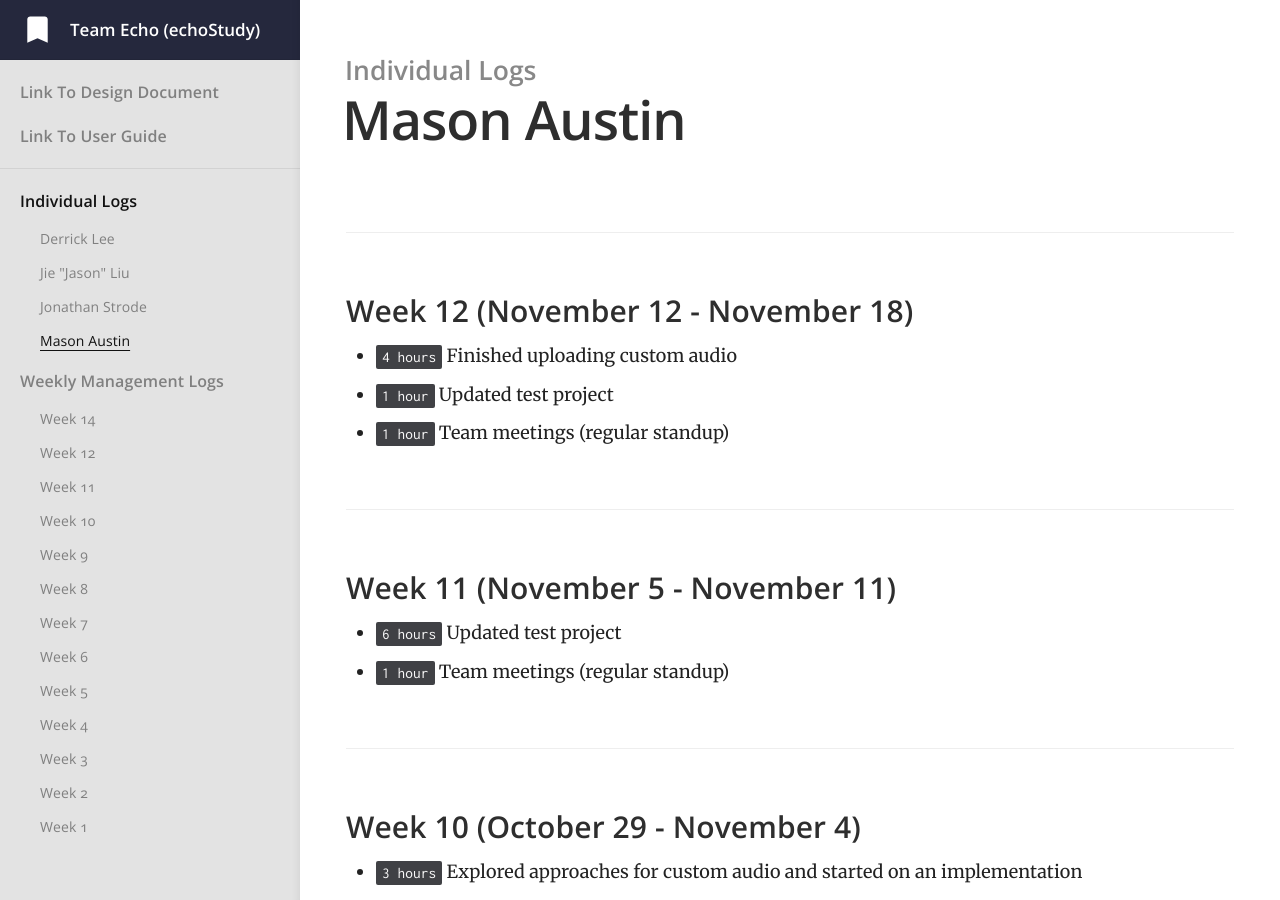
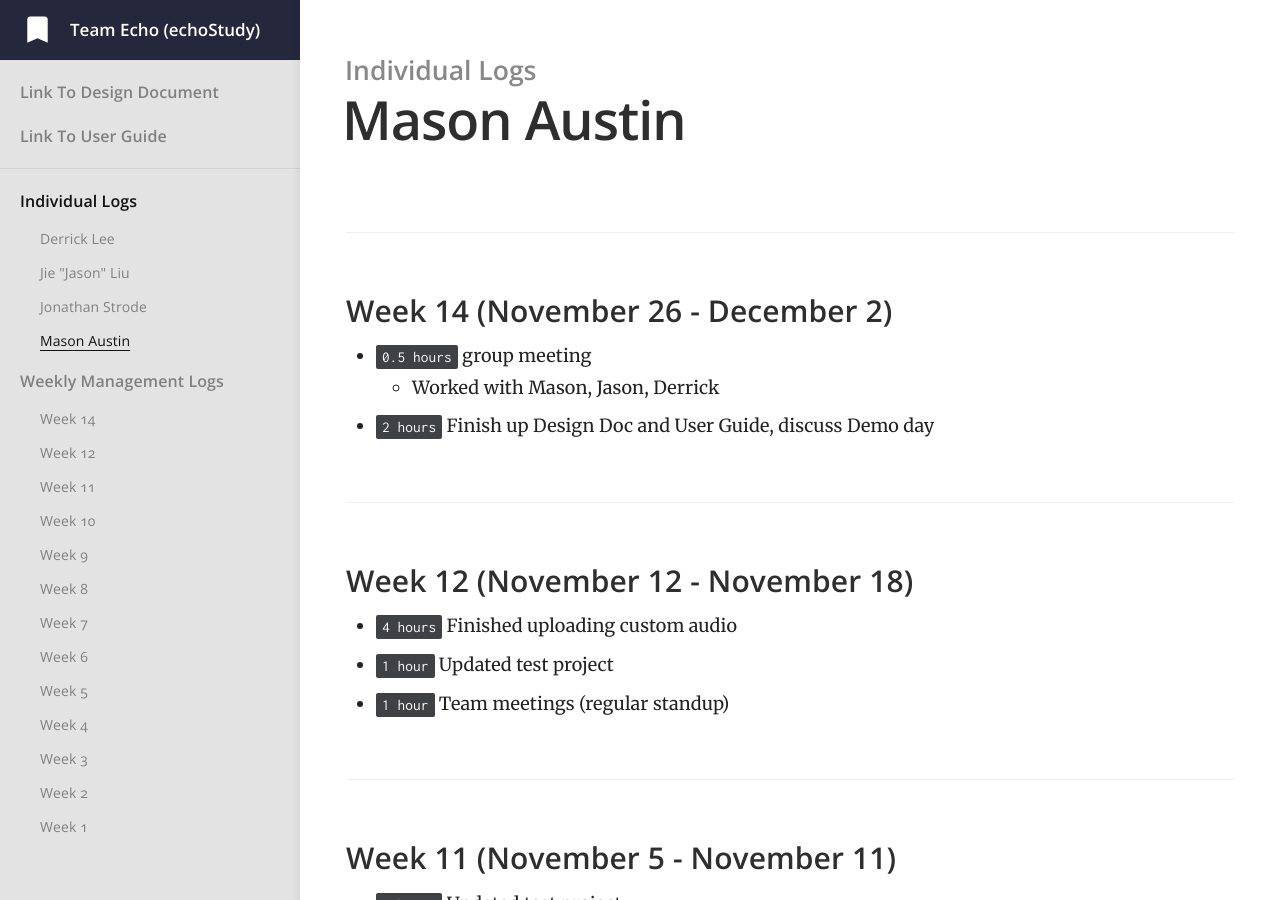
Before and after one commit to jiejasonliu/team-echo-site, a Jekyll site: the page built from _docs/individual-logs/masonaustin-logs.md, in a window 1280 px wide and 900 px high. Built offline with Jekyll 4.4.1, drawn with Linux system fonts in a browser that asks for light colours.

Commit message:
Update masonaustin-logs.md

```diff
--- a/_docs/individual-logs/masonaustin-logs.md
+++ b/_docs/individual-logs/masonaustin-logs.md
@@ -3,6 +3,12 @@ title: Mason Austin
 category: Individual Logs
 order: 1
 ---
+
+
+### Week 14 (November 26 - December 2)
+- `0.5 hours` group meeting
+  - Worked with Mason, Jason, Derrick
+- `2 hours` Finish up Design Doc and User Guide, discuss Demo day
 
 ### Week 12 (November 12 - November 18)
   - `4 hours` Finished uploading custom audio
```
